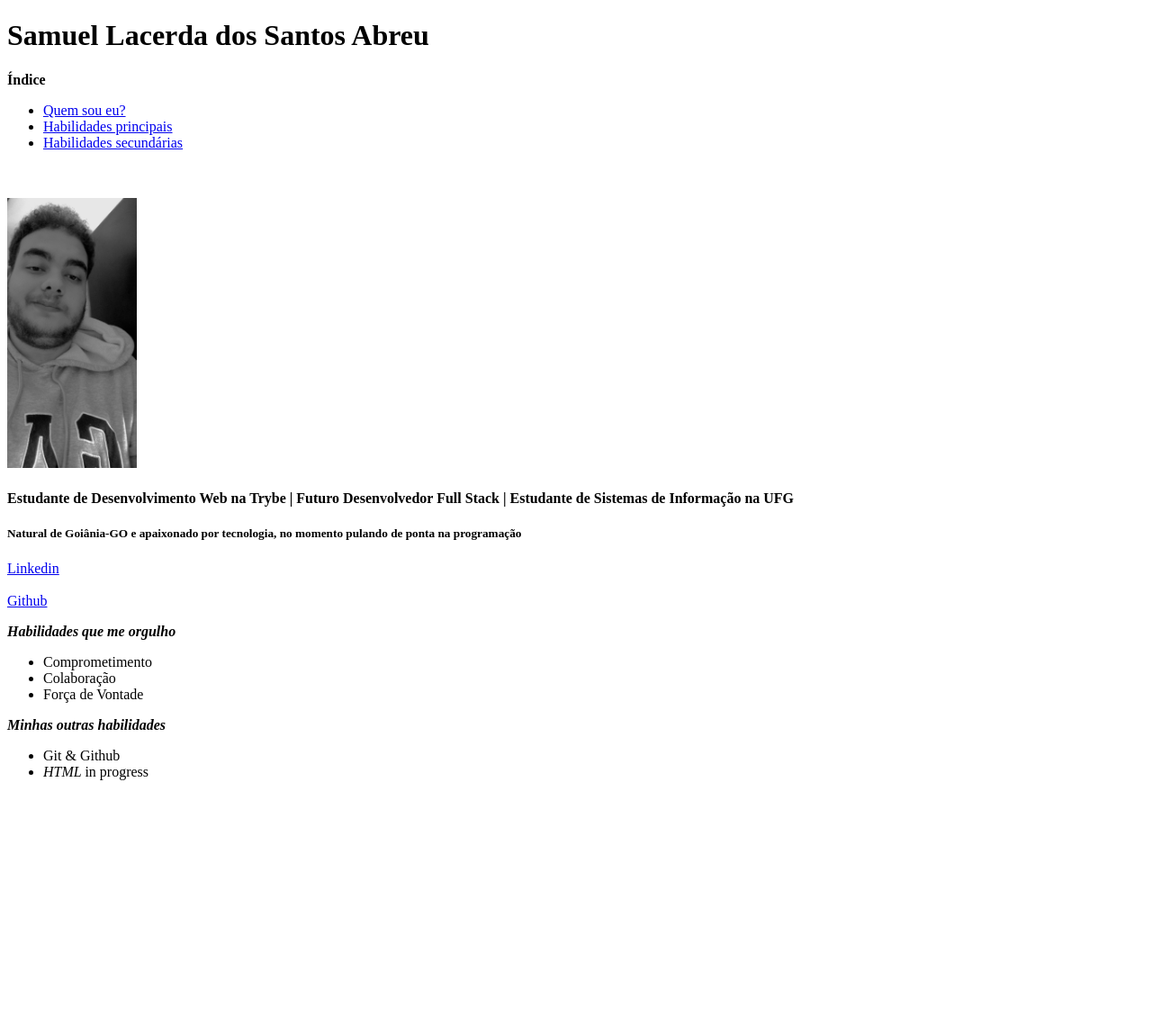
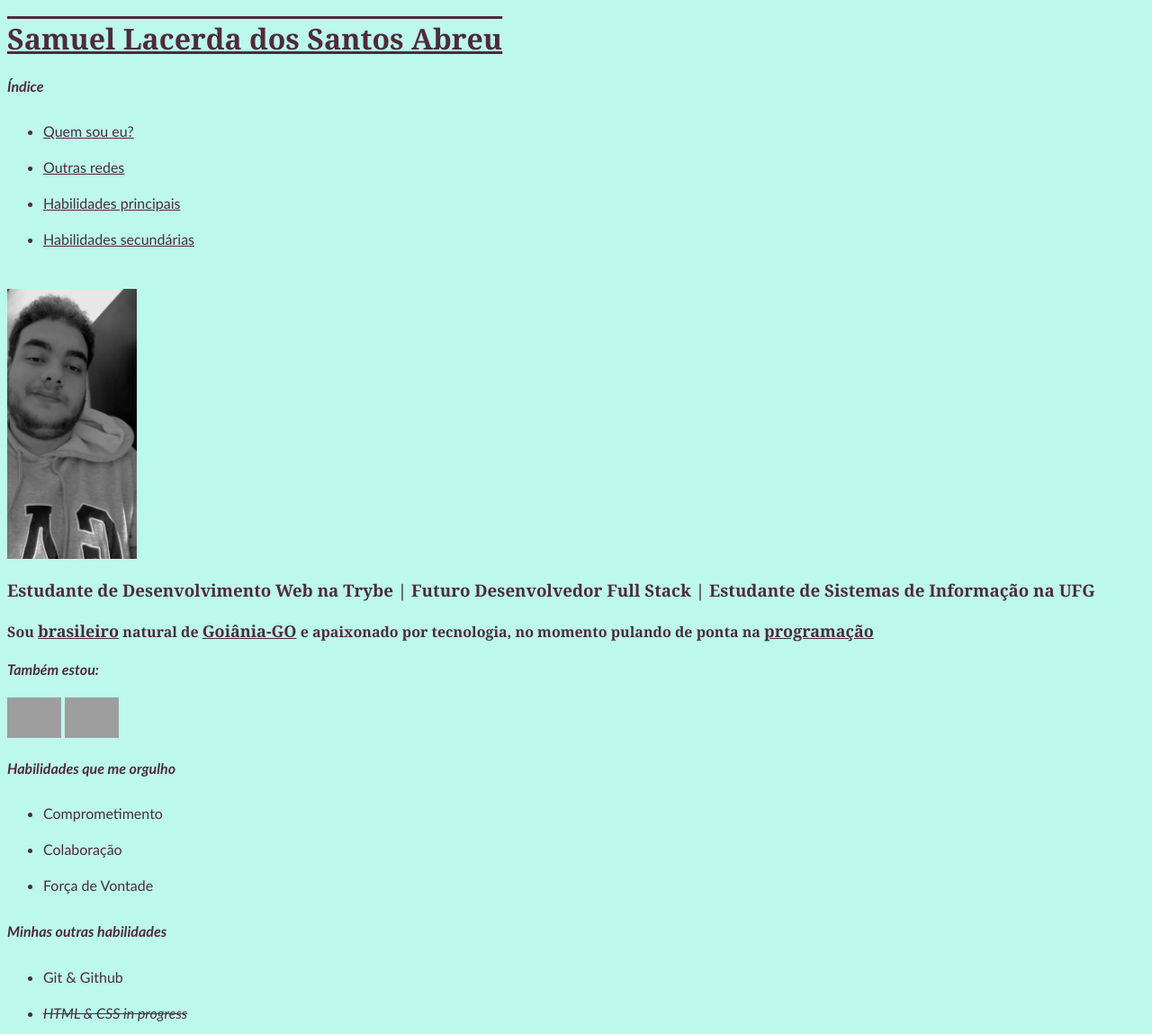
Before and after one commit to SamuLac/samulac.github.io, a plain HTML site: page index.html in a window 1280 px wide. Shown: the whole page at 90% size. Before the commit the page ends 883 px from the top, so only its background shows below. Drawn offline with Linux system fonts and the light colour scheme; grey boxes are pictures that could not be loaded.

Commit message:
adicionando style.css e ajustando o index.html

```diff
--- a/index.html
+++ b/index.html
@@ -3,35 +3,49 @@
 <head>
     <meta charset="UTF-8">
     <title>Samuel Lacerda dos Santos Abreu</title>
+    <link rel="stylesheet" type="text/css" href="style.css">
 </head>
 <body>
-    <h1>Samuel Lacerda dos Santos Abreu</h1>
-    <p><strong>Índice</strong></p>
+
+    <h1 class="descricao">Samuel Lacerda dos Santos Abreu</h1>
+
+    <h4 class="title">Índice</h4>
+
     <ul>
-        <li> <a href="#foto">Quem sou eu?</a></li>
+        <li><a href="#foto">Quem sou eu?</a></li>
+        <li><a href="#redes">Outras redes</a></li>
         <li><a href="#soft">Habilidades principais</a></li>
         <li><a href="#hard">Habilidades secundárias</a></li>
     </ul>
 
     <br>
-    <br>
+
     <img src="/foto.jpg" alt="Foto Samuel Lacerda" height="300px" id="foto">
-    <h4>Estudante de Desenvolvimento Web na Trybe | Futuro Desenvolvedor Full Stack | Estudante de Sistemas de Informação na UFG</h4>
-    <h5>Natural de Goiânia-GO e apaixonado por tecnologia, no momento pulando de ponta na programação</h5>
-    <a href="https://www.linkedin.com/in/samuel-lacerda-686799232/" target="_blank">Linkedin</a>
-    <br>
-    <br>
-    <a href="https://github.com/SamuLac" target="_blank">Github</a>
-    <p id="soft"><em><strong>Habilidades que me orgulho</strong></em></p>
+
+    <h3 class="descricao">Estudante de Desenvolvimento Web na Trybe | Futuro Desenvolvedor Full Stack | Estudante de Sistemas de Informação na UFG</h3>
+
+    <h4 class="descricao">Sou <strong class="destaque"> brasileiro</strong> natural de <strong class="destaque"> Goiânia-GO</strong> e apaixonado por tecnologia, no momento pulando de ponta na <strong class="destaque">programação</strong> </h4>
+
+    <h4 id="redes" class="title"> Também estou: </h4>
+
+    <a href="https://www.linkedin.com/in/samuel-lacerda-686799232/" target="_blank"><img src="https://cdn-icons-png.flaticon.com/512/174/174857.png" alt="Ícone do linkedin" width="60px"></a>
+
+    <a href="https://github.com/SamuLac" target="_blank"><img src="https://cdn-icons-png.flaticon.com/512/25/25231.png" alt="Ícone do Github" width="60px"></a>
+
+    <h4 id="soft" class="title">Habilidades que me orgulho</h4>
+
     <ul>
         <li>Comprometimento</li>
         <li>Colaboração</li>
         <li>Força de Vontade</li>
     </ul>
-    <p id="hard"><em><strong>Minhas outras habilidades</strong></em></p>
+
+    <h4 id="hard" class="title">Minhas outras habilidades</h4>
+
     <ul>
         <li>Git & Github</li>
-        <li><em>HTML </em>in progress</li>
+        <li class="inprogress">HTML & CSS in progress</li>
     </ul>
+
 </body>
 </html>
--- /dev/null
+++ b/style.css
@@ -0,0 +1,38 @@
+body{
+    background-color: #BCF8EC;
+    font-family: 'Gill Sans', sans-serif;
+    color: #4F2B3A;
+}
+
+h1{
+    text-decoration: overline underline;
+}
+
+a{
+    text-decoration: underline ;
+    color: #4F2B3A;
+}
+
+ul{
+   line-height: 40px;
+}
+
+.descricao{
+    font-family: Georgia, 'Times New Roman', Times, serif;
+}
+
+.destaque{
+    font-size: 18px;
+    text-decoration: underline;
+}
+
+.inprogress{
+    font-style: italic;
+    text-decoration:line-through;
+
+}
+
+.title{
+    font-style: italic;
+    font-weight: bold;
+}
```
